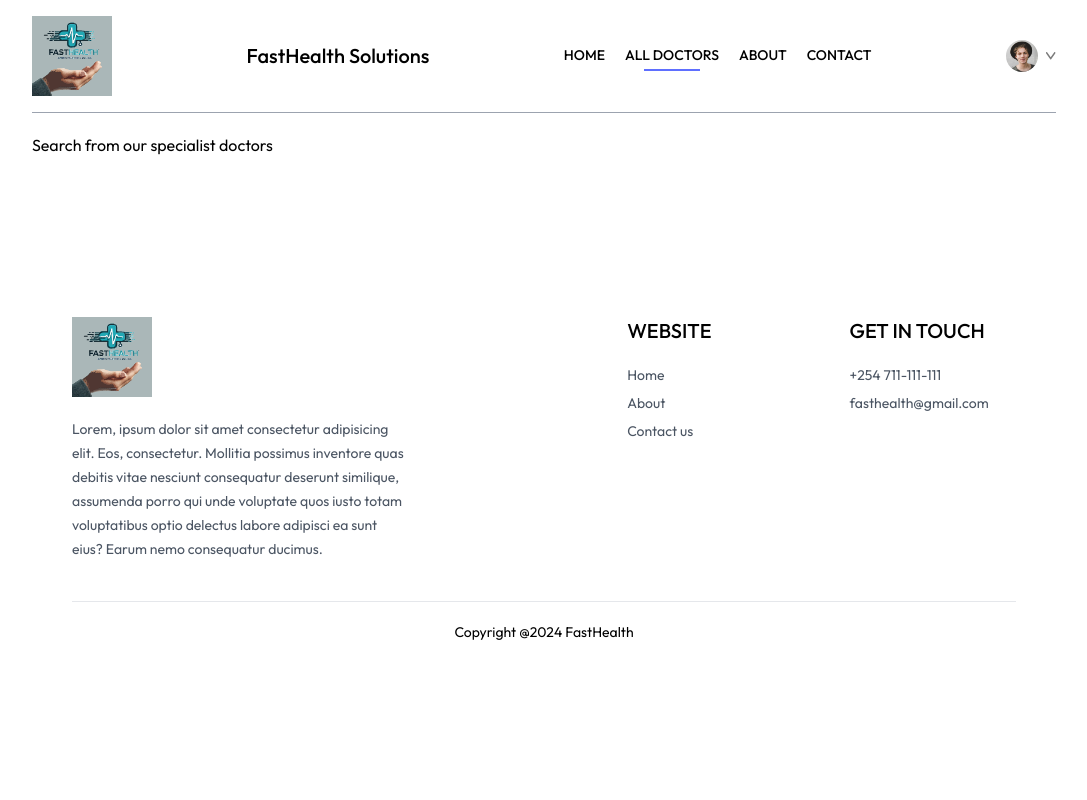
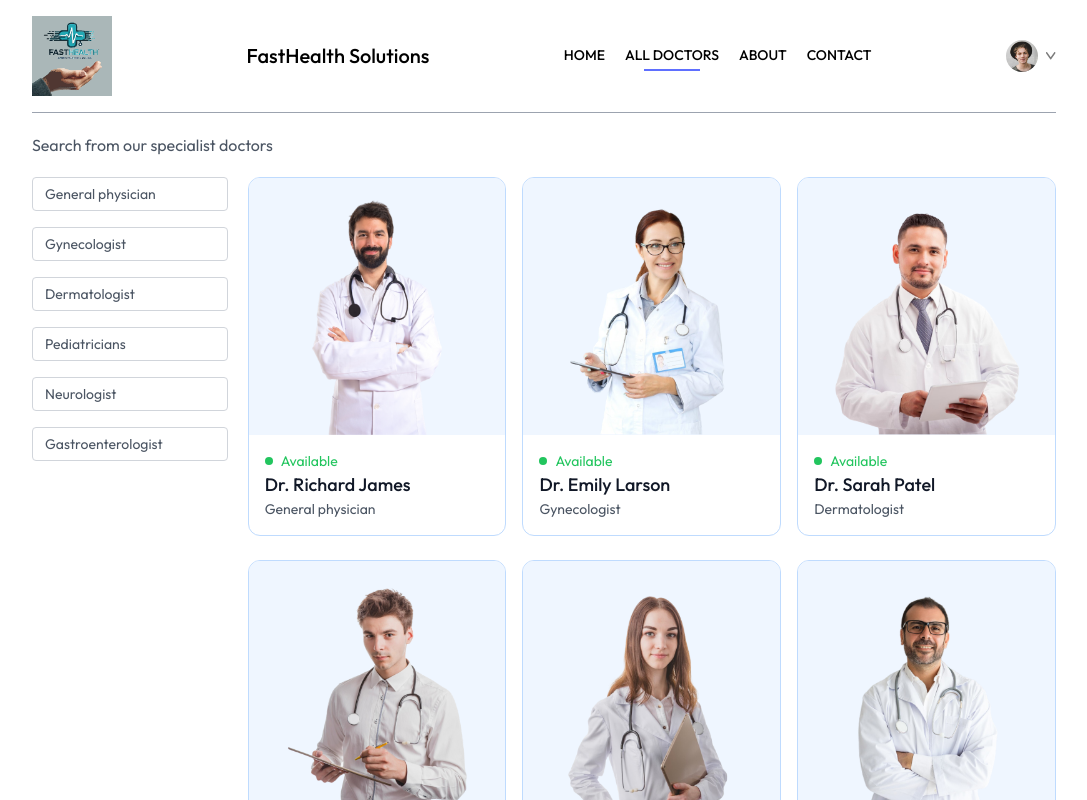
Before and after one commit to Marsden-tech/TIBA, a React (Vite) app in the folder frontend/: page /doctors in a window 1280 px wide. Shown: the top 800 px of the page, without its empty margins (96-1183 px from the left). Built offline with nearby package versions, Linux system fonts and the light colour scheme.

Commit message:
Updates all doctors page

```diff
--- a/frontend/src/pages/Doctors.jsx
+++ b/frontend/src/pages/Doctors.jsx
@@ -1,16 +1,56 @@
-import React, { useContext } from 'react'
-import { useParams } from 'react-router-dom'
+import React, { useContext, useEffect, useState } from 'react'
+import { useNavigate, useParams } from 'react-router-dom'
 import { AppContext } from '../context/AppContext'
 
 const Doctors = () => {
 
   const {speciality} = useParams()
+  const [filterDoc, setFilterDoc] = useState([])
+  const navigate = useNavigate()
 
   const {doctors} = useContext(AppContext)
 
+  const applyFilter = () => {
+    if(speciality) {
+      setFilterDoc(doctors.filter(doc => doc.speciality === speciality))
+    } else {
+      setFilterDoc(doctors)
+    }
+  }
+
+  useEffect(()=>{
+    applyFilter()
+  },[doctors,speciality])
+
   return (
     <div>
-        <p>Search from our specialist doctors</p>
+        <p className='text-gray-600'>Search from our specialist doctors</p>
+        <div className='flex flex-col sm:flex-row items-start gap-5 mt-5'>
+          <div className='flex flex-col gap-4 text-sm text-gray-600'>
+            <p onClick={()=> speciality === 'General physician' ? navigate('/doctors') : navigate('/doctors/General physician')} className={`w-[94vw] sm:w-auto pl-3 py-1.5 pr-16 border border-gray-300 rounded transition-all cursor-pointer ${speciality === "General physician" ? "bg-indigo-100 text-black" : ""}`}>General physician</p>
+            <p onClick={()=> speciality === 'Gynecologist' ? navigate('/doctors') : navigate('/doctors/Gynecologist')} className={`w-[94vw] sm:w-auto pl-3 py-1.5 pr-16 border border-gray-300 rounded transition-all cursor-pointer ${speciality === "Gynecologist" ? "bg-indigo-100 text-black" : ""}`}>Gynecologist</p>
+            <p onClick={()=> speciality === 'Dermatologist' ? navigate('/doctors') : navigate('/doctors/Dermatologist')} className={`w-[94vw] sm:w-auto pl-3 py-1.5 pr-16 border border-gray-300 rounded transition-all cursor-pointer ${speciality === "Dermatologist" ? "bg-indigo-100 text-black" : ""}`}>Dermatologist</p>
+            <p onClick={()=> speciality === 'Pediatricians' ? navigate('/doctors') : navigate('/doctors/Pediatricians')} className={`w-[94vw] sm:w-auto pl-3 py-1.5 pr-16 border border-gray-300 rounded transition-all cursor-pointer ${speciality === "Pediatricians" ? "bg-indigo-100 text-black" : ""}`}>Pediatricians</p>
+            <p onClick={()=> speciality === 'Neurologist' ? navigate('/doctors') : navigate('/doctors/Neurologist')} className={`w-[94vw] sm:w-auto pl-3 py-1.5 pr-16 border border-gray-300 rounded transition-all cursor-pointer ${speciality === "Neurologist" ? "bg-indigo-100 text-black" : ""}`}>Neurologist</p>
+            <p onClick={()=> speciality === 'Gastroenterologist' ? navigate('/doctors') : navigate('/doctors/Gastroenterologist')} className={`w-[94vw] sm:w-auto pl-3 py-1.5 pr-16 border border-gray-300 rounded transition-all cursor-pointer ${speciality === "Gastroenterologist" ? "bg-indigo-100 text-black" : ""}`}>Gastroenterologist</p>
+          </div>
+          <div className='w-full grid grid-cols-auto gap-4 gap-y-6'>
+            {
+              filterDoc.map((item, index)=>(
+                <div onClick={()=>navigate(`/appointment/${item._id}`)} className='border border-blue-200 rounded-xl overflow-hidden cursor-pointer hover:translate-y-[-10px] transition-all duration-500' key={index}>
+                    <img className='bg-blue-50' src={item.image} alt='' />
+                    <div className='p-4'>
+                        <div className='flex items-center gap-2 text-sm text-center text-green-500'>
+                            <p className='w-2 h-2 bg-green-500 rounded-full'></p><p>Available</p>
+                        </div>
+                        <p className='text-gray-900 text-lg font-medium'>{item.name}</p>
+                        <p className='text-gray-600 text-sm '>{item.speciality}</p>
+                    </div>
+                </div>
+            ))
+            }
+          </div>
+        </div>
     </div>
   )
 }
```
